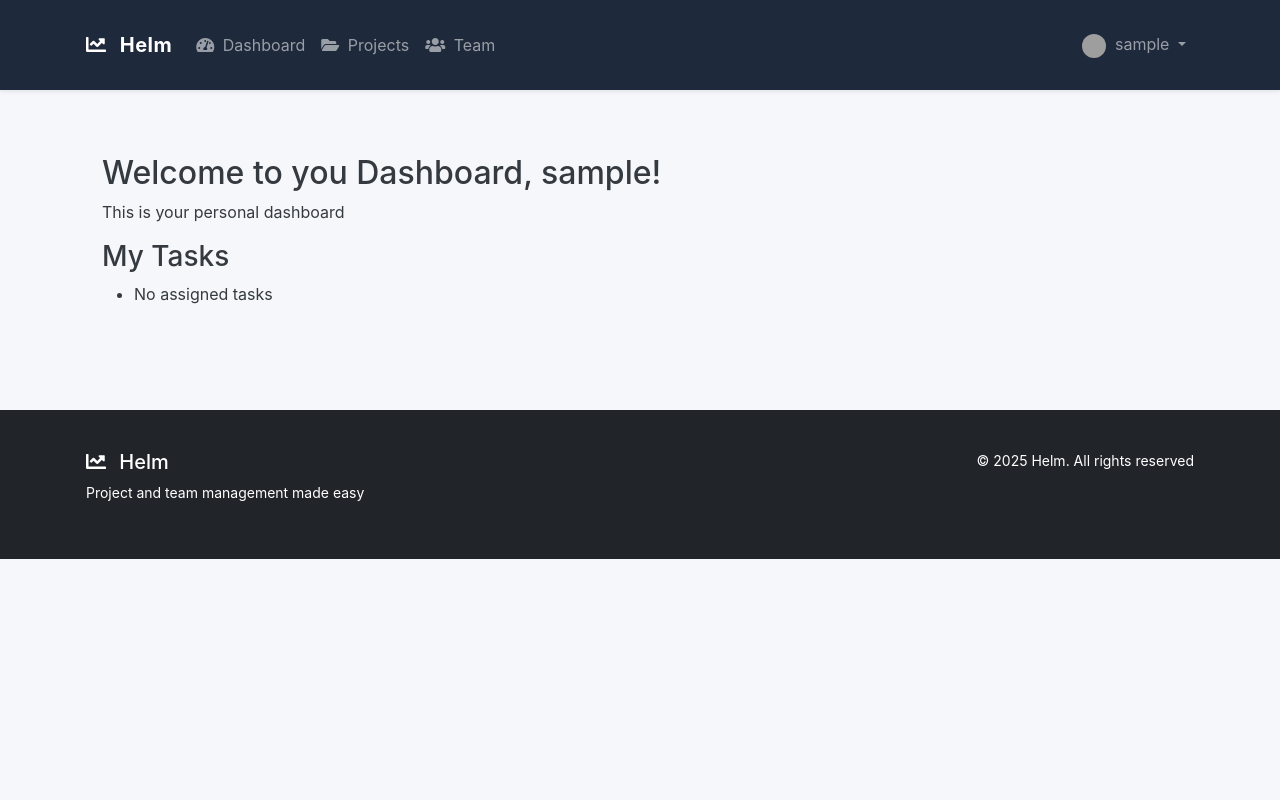
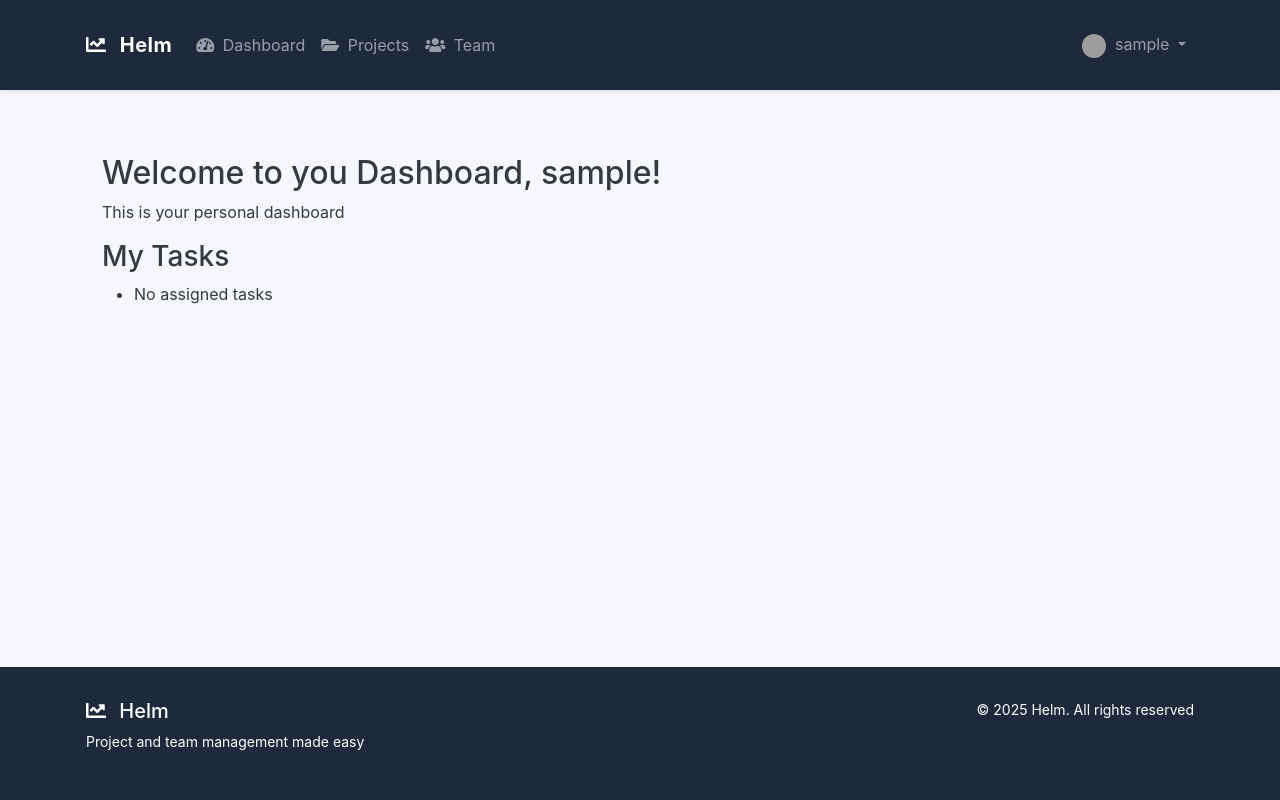
Before and after one commit to ashcarroll/Helm, a Django app: page / in a window 1280 px wide. Run offline with Django 4.2, Linux system fonts and the light colour scheme; the visitor is signed in with stand-in values (Sample User, id 1); data that the repository does not hold is empty; some libraries are stand-ins or nearby versions; grey boxes are pictures that could not be loaded.

Commit message:
Attempting to make the footer stick to bottom of screen

```diff
--- a/static/css/main.css
+++ b/static/css/main.css
@@ -53,11 +53,30 @@
 }
 
 /* General Styles */
+html, body {
+    height: 100%;
+}
+
 body {
     /* Using system fonts for better performance, load times and familiarity */
     font-family: -apple-system, BlinkMacSystemFont, 'Segoe UI', Roboto, Oxygen, Ubuntu, Cantarell, 'Open Sans', 'Helvetica Neue', sans-serif;
     color: var(--gray-800);
     background-color: #f5f7fa;
+    display: flex;
+    flex-direction: column;
+}
+
+main {
+    /* Make the main content area expand to fill available space */
+    flex: 1 0 auto;
+}
+
+.footer {
+    flex-shrink: 0;
+    background-color: #1E293B;
+    color: white;
+    padding: 1rem 0;
+    margin-top: auto;
 }
 
 /* Navbar Styling */
--- a/templates/base.html
+++ b/templates/base.html
@@ -106,7 +106,7 @@
             </div>
         </main>
 
-        <footer class="bg-dark text-white py-4 mt-5">
+        <footer class="footer mt-auto py-3">
             <div class="container">
                 <div class="row">
                     <div class="col-md-6">
```
